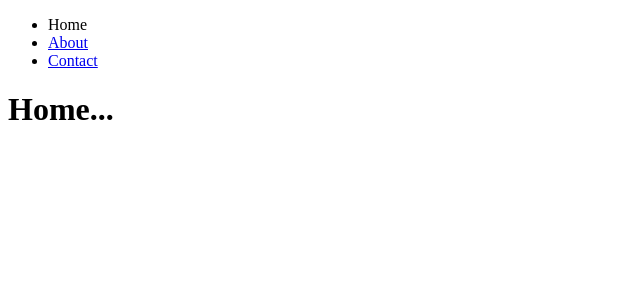
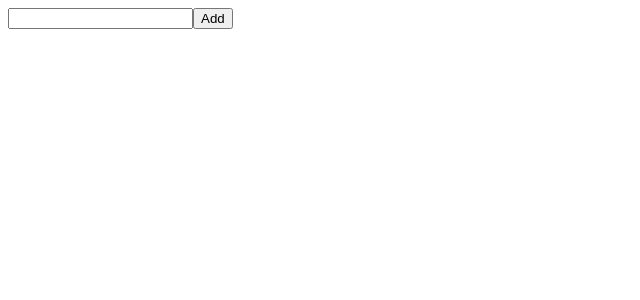
Before and after one commit to duccuong2808/first-reactjs-app, a React app: page / in a window 1280 px wide. Shown: the top 300 px of the page, without its empty margins (0-640 px from the left). Built offline with nearby package versions, Linux system fonts and the light colour scheme.

Commit message:
using flux

```diff
--- a/App.jsx
+++ b/App.jsx
@@ -1,51 +1,34 @@
-import React from 'react';
-// begin code
-class App extends React.Component {
-	constructor() {
-		super();
+import React, { Component } from 'react'
+import { connect } from 'react-redux'
+import { addTodo } from './actions/actions'
 
-		this.state = {
-			data:
-				[
-					{
-						component: 'First...',
-						id: 1
-					},
+import AddTodo from './components/AddTodo.jsx'
+import TodoList from './components/TodoList.jsx'
 
-					{
-						component: 'Second...',
-						id: 2
-					},
-					{
-						component: 'Third...',
-						id: 3
-					}
-				]
-		}
-
-	}
-
+class App extends Component {
 	render() {
+		const { dispatch, visibleTodos } = this.props;
+		// console.log(dispatch);
+		// console.log(visibleTodos);
+		// console.log(this.props);
 		return (
 			<div>
-				<div>
-					{this.state.data.map((dynamicComponent, i) => <Content
-						key = {i} componentData = {dynamicComponent}/>)}
-				</div>
+
+				<AddTodo
+					onAddClick = {text => dispatch(addTodo(text))}
+				/>
+
+				<TodoList todos = {visibleTodos}/>
+
 			</div>
-		);
+		)
 	}
 }
 
-class Content extends React.Component {
-	render() {
-		return (
-			<div>
-				<div>{this.props.componentData.component}</div>
-				<div>{this.props.componentData.id}</div>
-			</div>
-		);
+function select(state) {
+	return {
+		visibleTodos: state.todos
 	}
 }
 
-export default App;
+export default connect(select)(App)
--- /dev/null
+++ b/actions/actions.js
@@ -0,0 +1,14 @@
+/**
+ * Created by Nguyen Duc CUONG on 11/3/2016.
+ */
+export const ADD_TODO = 'ADD_TODO';
+
+let nextTodoId = 0;
+
+export function addTodo(text) {
+    return {
+        type: ADD_TODO,
+        id: nextTodoId++,
+        text
+    };
+}
--- /dev/null
+++ b/components/AddTodo.jsx
@@ -0,0 +1,23 @@
+import React, { Component, PropTypes } from 'react'
+
+export default class AddTodo extends Component {
+    render() {
+        return (
+            <div>
+                <input type = 'text' ref = 'input' />
+
+                <button onClick = {(e) => this.handleClick(e)} >
+                    Add
+                </button>
+
+            </div>
+        )
+    }
+
+    handleClick(e) {
+        const node = this.refs.input;
+        const text = node.value.trim();
+        this.props.onAddClick(text);
+        node.value = ''
+    }
+}
--- /dev/null
+++ b/components/Todo.jsx
@@ -0,0 +1,11 @@
+import React, { Component, PropTypes } from 'react'
+
+export default class Todo extends Component {
+    render() {
+        return (
+            <li>
+                {this.props.text}
+            </li>
+        )
+    }
+}
--- /dev/null
+++ b/components/TodoList.jsx
@@ -0,0 +1,15 @@
+import React, { Component, PropTypes } from 'react'
+import Todo from './Todo.jsx'
+
+export default class TodoList extends Component {
+    render() {
+        return (
+            <ul>
+                {this.props.todos.map(todo =>
+                    <Todo key = {todo.id} {...todo} />
+                    )
+                }
+            </ul>
+        )
+    }
+}
--- a/main.js
+++ b/main.js
@@ -1,65 +1,21 @@
-import React from 'react';
-import ReactDOM from 'react-dom';
-import { Router, Route, Link, browserHistory, IndexRoute  } from 'react-router'
+import React from 'react'
 
-class App extends React.Component {
-	render() {
-		return (
-			<div>
-				<ul>
-					<li><Link to="">Home</Link></li>
-					<li><Link to="about">About</Link></li>
-					<li><Link to="contact">Contact</Link></li>
-				</ul>
+import { render } from 'react-dom'
+import { createStore } from 'redux'
+import { Provider } from 'react-redux'
 
-				{this.props.children}
-			</div>
-		)
-	}
-}
+import App from './App.jsx'
+import todoApp from './reducers/reducers'
 
-export default App;
+let store = createStore(todoApp);
 
-class Home extends React.Component {
-	render() {
-		return (
-			<div>
-				<h1>Home...</h1>
-			</div>
-		)
-	}
-}
+let rootElement = document.getElementById('app');
 
+render(
 
-class About extends React.Component {
-	render() {
-		return (
-			<div>
-				<h1>About...</h1>
-			</div>
-		)
-	}
-}
+	<Provider store = {store}>
+		<App />
+	</Provider>,
 
-class Contact extends React.Component {
-	render() {
-		return (
-			<div>
-				<h1>Contact...</h1>
-			</div>
-		)
-	}
-}
-
-
-ReactDOM.render((
-	<Router history = {browserHistory}>
-		<Route path = "/" component = {App}>
-			<IndexRoute component = {Home} />
-			<Route path = "home" component = {Home} />
-			<Route path = "about" component = {About} />
-			<Route path = "contact" component = {Contact} />
-		</Route>
-	</Router>
-
-), document.getElementById('app'))
+	rootElement
+);
--- a/package.json
+++ b/package.json
@@ -19,7 +19,9 @@
     "babel-preset-react": "^6.16.0",
     "react": "^15.3.2",
     "react-dom": "^15.3.2",
+    "react-redux": "^4.4.5",
     "react-router": "^3.0.0",
+    "redux": "^3.6.0",
     "webpack": "^1.13.3",
     "webpack-dev-server": "^1.16.2"
   }
--- /dev/null
+++ b/reducers/reducers.js
@@ -0,0 +1,39 @@
+import { combineReducers } from 'redux'
+import { ADD_TODO } from '../actions/actions'
+
+function todo(state, action) {
+    switch (action.type) {
+
+        case ADD_TODO:
+            return {
+                id: action.id,
+                text: action.text,
+            };
+
+        default:
+            return state
+    }
+}
+
+function todos(state = [], action) {
+    switch (action.type) {
+
+        case ADD_TODO:
+            console.log(state);
+            console.log(...state);
+            console.log(todo(undefined, action));
+            return [
+                ...state,
+                todo(undefined, action)
+            ];
+
+        default:
+            return state
+    }
+}
+
+const todoApp = combineReducers({
+    todos
+});
+
+export default todoApp
```
